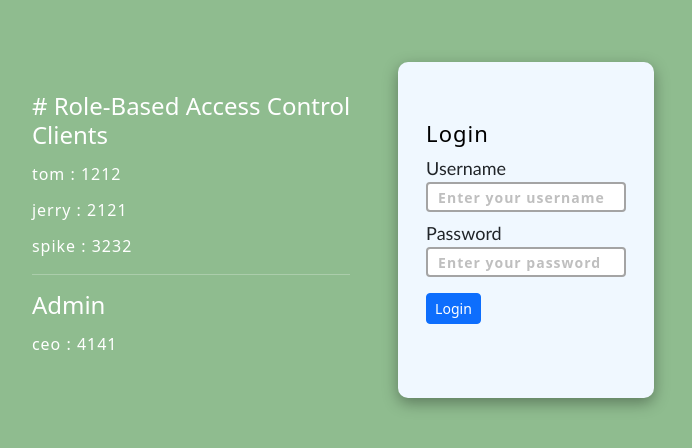
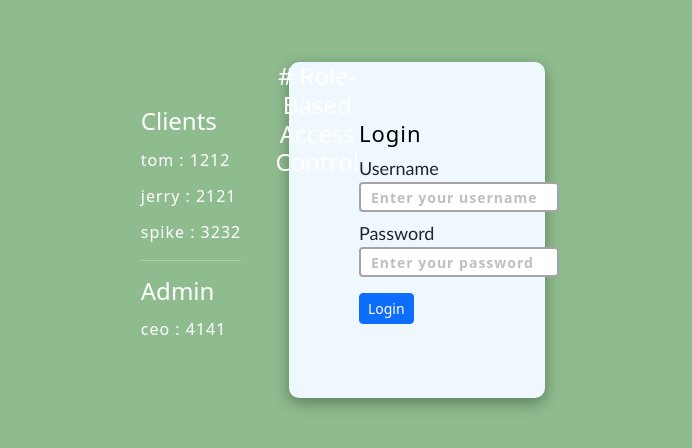
Before and after one commit to Giridev24/Role-based, a React (Vite) app in the folder client/: page / in a window 1280 px wide. Shown: the part 170-618 px from the top of the page, without its empty margins (321-1013 px from the left). Built offline with nearby package versions, Linux system fonts and the light colour scheme.

Commit message:
Update Login.jsx

```diff
--- a/client/src/components/Login.jsx
+++ b/client/src/components/Login.jsx
@@ -77,7 +77,7 @@ function Login() {
   return (
     <div className="f">
       <div className="ids p-md-5" data-aos="fade-in">
-       <h4 className="text-white text-center mb-auto"># Role-Based Access Control</h4>
+
         <h4 className="text-white">Clients</h4>
         <p className="text-white">tom : 1212</p>
         <p className="text-white">jerry : 2121</p>
@@ -86,6 +86,7 @@ function Login() {
         <p className="text-white">ceo : 4141</p>
       </div>
       <div className="login">
+          <h4 className="text-white text-center mb-auto"># Role-Based Access Control</h4>
         <form onSubmit={handleSubmit}>
           <h3>Login</h3>
           <label>Username</label> <br />
```
